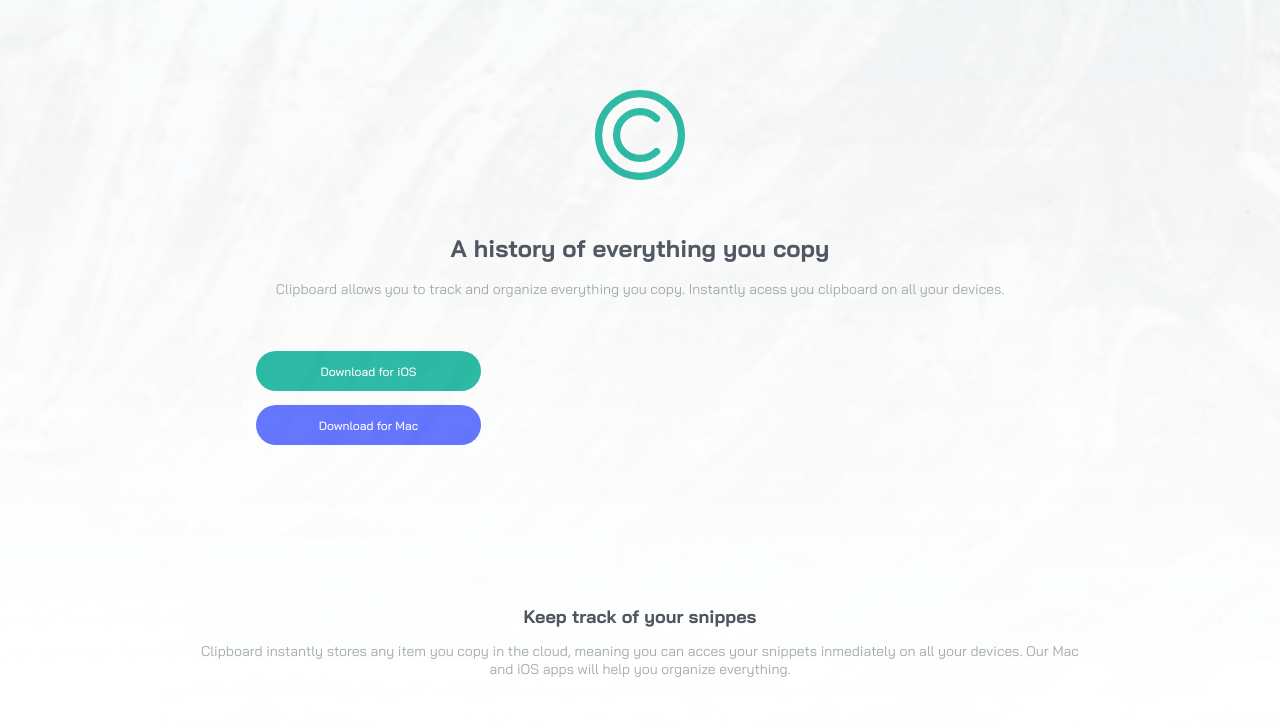
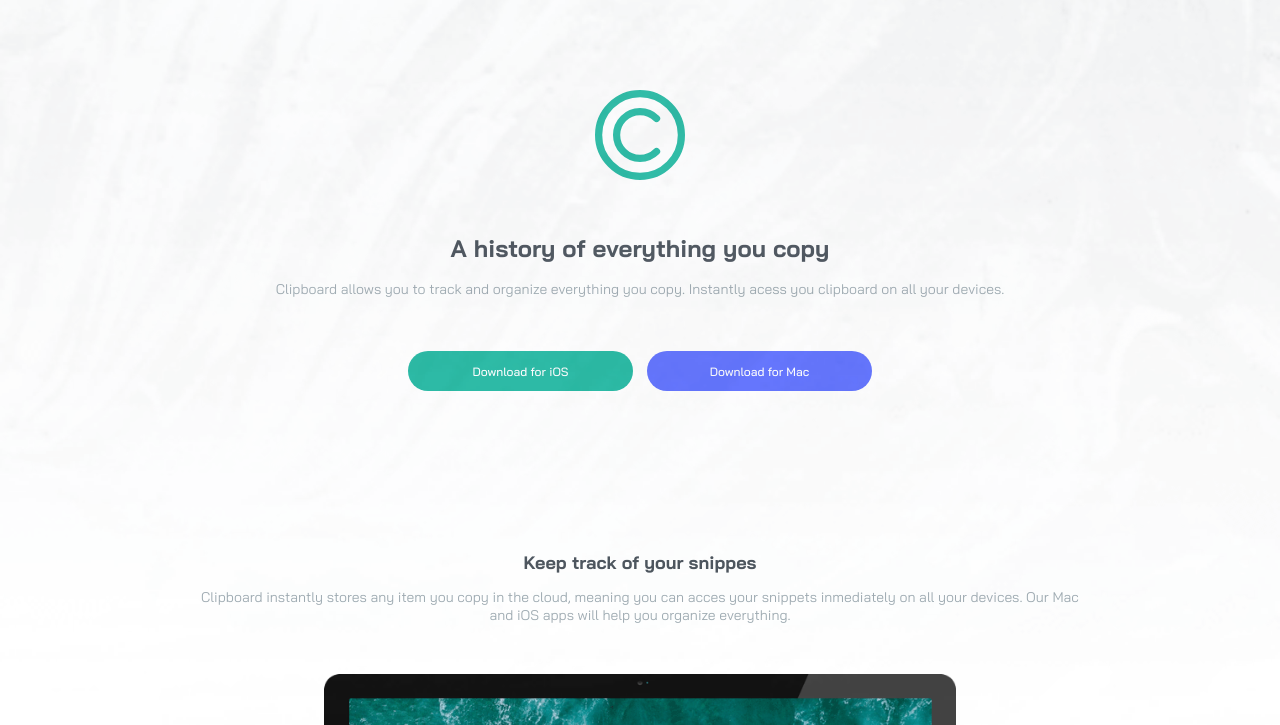
Before and after one commit to leodev9911/clipboard-landing-page-master, a website: page src/index.html in a window 1280 px wide. Shown: the top 725 px of the page. Drawn offline with Linux system fonts and the light colour scheme.

Commit message:
Mobile ready

```diff
--- a/src/styles.css
+++ b/src/styles.css
@@ -155,7 +155,12 @@ main {
     line-height: 2.4rem;
 }
 .download-section .buttons {
+    display: flex;
+    flex-wrap: wrap;
+    align-items: center;
+    flex-direction: row;
     width: 60%;
+    max-width: 500px;
 }
 .download-section .buttons a {
     display: grid;
@@ -304,3 +309,6 @@ footer img {
     display: flex;
     justify-content: center;
 }
+@media(min-width: 1000px) {
+
+}
```
